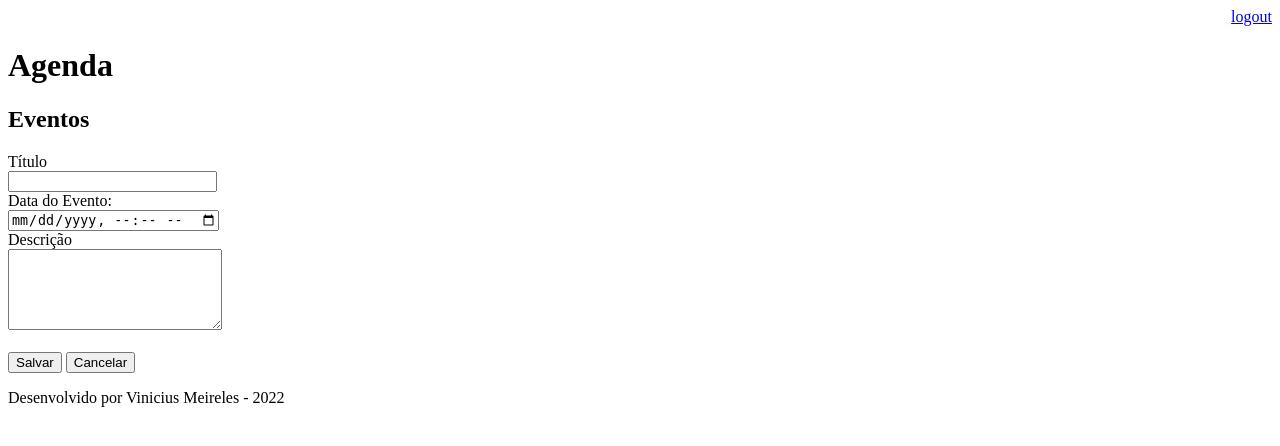
After one commit to vinymeireles/agenda, a Django app: page /agenda/evento/ in a window 1280 px wide. The commit adds this page. Shown: the top 446 px of the page. Run offline with Django 4.2, Linux system fonts and the light colour scheme; a user stored in the database is signed in.

Commit message:
Adicionando novos eventos

```diff
--- a/agenda/urls.py
+++ b/agenda/urls.py
@@ -22,7 +22,8 @@ urlpatterns = [
    path('admin/', admin.site.urls),
    # path('eventos/<titulo_evento>', views.query),
    path('agenda/', views.lista_eventos),
-   #path('', views.index)
+   path('agenda/evento/', views.evento),
+   path('agenda/evento/submit', views.submit_evento),
    path('', RedirectView.as_view(url='/agenda/')),
    path('login/', views.login_user),
    path('login/submit', views.submit_login),
--- a/core/views.py
+++ b/core/views.py
@@ -42,3 +42,21 @@ def lista_eventos(request):
    #evento = Evento.objects.all()
    dados = {'eventos': evento}
    return render(request, 'agenda.html', dados)    #redirecionar para a pagina agenda.html
+
+@login_required(login_url='/login')
+def evento(request):
+    return render(request, 'evento.html')
+
+@login_required(login_url='/login')
+def submit_evento(request):
+    if request.POST:
+        titulo = request.POST.get('titulo')
+        data_evento = request.POST.get('data_evento')
+        descricao = request.POST.get('descricao')
+        usuario = request.user
+        Evento.objects.create(titulo=titulo,
+                              data_evento=data_evento,
+                              descricao=descricao,
+                              usuario=usuario)
+        return redirect('/')
+    return redirect('/')
--- a/templates/agenda.html
+++ b/templates/agenda.html
@@ -2,6 +2,9 @@
 
 {% block content %}
     <h2>Agendamentos</h2>
+
+    <a href="evento/"><button>Novo Evento</button></a>
+
     <ul style="font-size: 18px">
         {% for evento in eventos %}
             <li>{{ evento.titulo }} - {{ evento.get_data_evento }}</li>
--- /dev/null
+++ b/templates/evento.html
@@ -0,0 +1,24 @@
+{% extends "model-page.html" %}
+
+{% block content %}
+
+<h2>Eventos</h2>
+
+<form action="submit" method="POST"> {% csrf_token %}
+    <label>Título</label>
+    <br>
+    <input tupe="text" name="titulo" size="23">
+    <br>
+    <label>Data do Evento:</label>
+    <br>
+    <input type="datetime-local" name="data_evento">
+    <br>
+    <label>Descrição</label>
+    <br>
+    <textarea name="descricao" rows="5" cols="24"></textarea>
+    <br><br>
+    <button type="submit">Salvar</button>
+    <a href="/"><button type="button">Cancelar</button></a>
+</form>
+
+{% endblock %}
```
Also changed, not shown: db.sqlite3, 1 other file.
